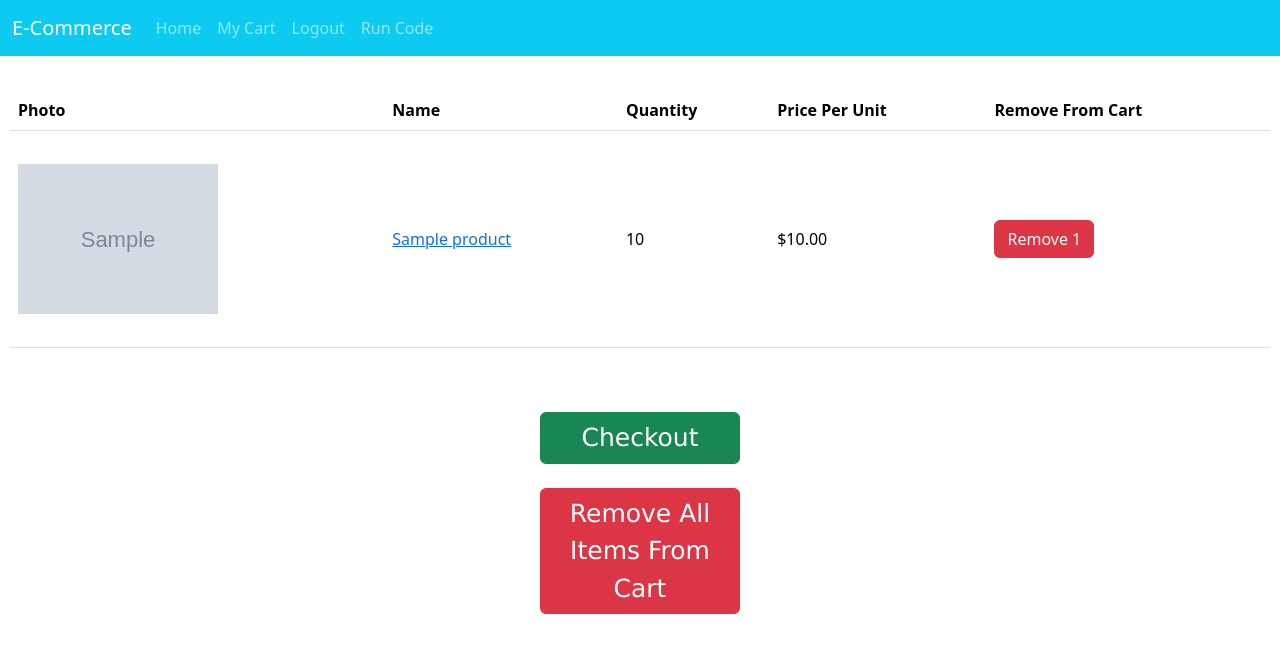
After one commit to BrianVo7350/Flask-E-Commerce, a Flask app: page /cart in a window 1280 px wide. The commit adds this page. Shown: the top 653 px of the page. Run offline with Flask 3, Linux system fonts and the light colour scheme; a user stored in the database is signed in; tables that the repository leaves empty hold one stand-in row (values such as "Sample post"); grey boxes marked "Sample" are stand-in pictures.

Commit message:
Add routes to modify cart and show cart

```diff
--- a/app/routes.py
+++ b/app/routes.py
@@ -1,8 +1,8 @@
 from app import app
-from app.models import Products
+from app.models import Products, Carts, Users, db
 from flask import url_for
 from flask import flash, redirect, render_template, request, url_for
-# from flask_login import current_user, login_required
+from flask_login import current_user, login_required
 
 
 @app.route('/')
@@ -20,16 +20,102 @@ def productPage(product_id):
     product = Products.query.get(product_id)
     return render_template('product.html',product=product)
 
+@app.route('/additem/<int:product_id>')
+@login_required
+def addItemToCart(product_id):
+    product = Products.query.get(product_id)
+    if not product:
+        flash("Product does not exist","danger")
+        return redirect(url_for("homePage"))
+
+    user_id = current_user.id
+
+    cart_entry = Carts.query.filter(db.and_(Carts.user_id==user_id,Carts.product_id==product_id)).all()
+
+    if not cart_entry:
+        print("not carts")
+        new_entry = Carts(user_id,product_id,1)
+        new_entry.saveToDB()
+    else:
+        cart_entry[0].item_quantity += 1
+        cart_entry[0].saveToDB()
+
+    flash(f"You successfully added {product.product_name} to your cart","success")
+    return redirect(url_for("showMyCart"))
+
+@app.route('/checkout')
+@login_required
+def checkout():
+    cart_items = current_user.cart_items
+    if not cart_items:
+        flash("You have nothing in your cart, nothing to checkout","danger")
+        return redirect(url_for("showMyCart"))
+
+    for cart_item in cart_items:
+        cart_item.deleteFromDB()
+
+    flash("Thanks for shopping with us, you've successfully checked out. Use used your credit we found on the dark web","success")
+    return redirect(url_for("homePage"))
+
+@app.route('/removeitem/<int:product_id>')
+@login_required
+def removeItemFromCart(product_id):
+    product = Products.query.get(product_id)
+
+    if not product:
+        flash("Product does not exist","danger")
+        return redirect(url_for("homePage"))
+
+    user_id = current_user.id
+
+    cart_entry = Carts.query.filter(db.and_(Carts.user_id==user_id,Carts.product_id==product_id)).all()
+
+    if not cart_entry:
+        flash("This item is not in your cart, you can't remove it","danger")
+        return redirect(url_for("homePage"))
+
+    cart_entry = cart_entry[0]
+    cart_quantity = cart_entry.item_quantity
+
+    if cart_quantity == 1:
+        cart_entry.deleteFromDB()
+        flash(f"You successfully removed {product.product_name}","success")
+        return redirect(url_for("showMyCart"))
+    else:
+        cart_entry.item_quantity -= 1
+        cart_entry.saveToDB()
+        flash(f"You successfully removed one {product.product_name}","success")
+        return redirect(url_for("showMyCart"))
+
+
+@app.route('/emptycart')
+@login_required
+def emptyCart():
+    cart_items = current_user.cart_items
+    if not cart_items:
+        flash("Your cart was already empty, nothing was removed","danger")
+        return redirect(url_for("showMyCart"))
+
+    for cart_item in cart_items:
+        cart_item.deleteFromDB()
+
+    flash("You successfully removed all items from your cart","success")
+    return redirect(url_for("showMyCart"))
+
+@app.route('/cart')
+@login_required
+def showMyCart():
+
+    return render_template("cart.html")
+
+
+
 @app.route('/runcode')
 def runcode():
 
-    # all_products = Products.query.all()
-    values = [1,2,3,6,9]
-    for val in values:
-        print("hello")
-
-    # for product in all_products:
-    #     print(product)
+    print(current_user.cart_items)
+    for cart_item in current_user.cart_items:
+        print(cart_item,cart_item.product_id,cart_item.item_quantity)
 
     # CODE TO ADD PRODUCT TO DATABASE
     # title = '85" Class QN90C Samsung Neo QLED 4K Smart TV (2023)'
--- /dev/null
+++ b/app/templates/cart.html
@@ -0,0 +1,39 @@
+{% extends 'base.html' %}
+{% block content %}
+
+{% if not current_user.cart_items %}
+<p>You don't have any items in your cart</p>
+{% else %}
+<table class="table">
+    <thead>
+        <tr>
+            <th scope="col">Photo</th>
+            <th scope="col">Name</th>
+            <th scope="col">Quantity</th>
+            <th scope="col">Price Per Unit</th>
+            <th scope="col">Remove From Cart</th>
+        </tr>
+    </thead>
+    <tbody class="align-middle">
+        {%for cart_item in current_user.cart_items%}
+        <tr>
+            <td><img class="table-image" src="{{cart_item.product.image_url}}"></td>
+            <td> <a href="product/{{cart_item.product.id}}">{{cart_item.product.product_name}}</a></td>
+            <td>{{cart_item.item_quantity}}</td>
+            <td>${{"{:,.2f}".format(cart_item.product.price)}}</td>
+            <td><a href="removeitem/{{cart_item.product.id}}" class="btn btn-danger">Remove 1</a></td>
+        </tr>
+        {% endfor %}
+    </tbody>
+</table>
+
+<br><br>
+
+<div class="button-holder">
+    <a href="checkout" class='btn btn-success product-page-button'>Checkout</a>
+    <br>
+    <a href="emptycart" class='btn btn-danger product-page-button'>Remove All Items From Cart</a>
+</div>
+{% endif %}
+
+{% endblock %}
--- a/app/templates/nav.html
+++ b/app/templates/nav.html
@@ -9,8 +9,8 @@
         <div class="collapse navbar-collapse" id="navbarNavAltMarkup">
             <div class="navbar-nav">
                 <a class="nav-link " aria-current="page" href="/">Home</a>
-                <a class="nav-link " aria-current="page" href="/product">Fake Product</a>
                 {% if current_user.is_authenticated %}
+                <a class="nav-link" href="/cart">My Cart</a>
                 <a class="nav-link" href="/logout">Logout</a>
                 {% else %}
                 <a class="nav-link" href="/signup">Sign Up</a>
--- a/app/templates/product.html
+++ b/app/templates/product.html
@@ -12,7 +12,7 @@
 {% if current_user.is_authenticated %}
 
 <div class="button-holder">
-    <a class='btn btn-success product-page-button'>Add To Cart</a>
+    <a href="/additem/{{product.id}}" class='btn btn-success product-page-button'>Add To Cart</a>
 </div>
 
 {% endif %}
```
Also changed, not shown: app/models.py (+29 -0 lines).
